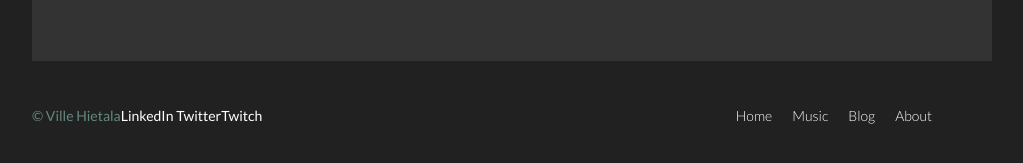
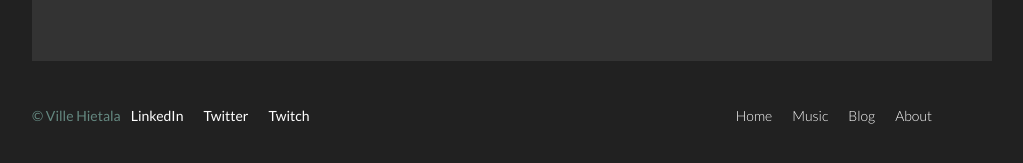
Before and after one commit to tenebrae101/tenebrae101.github.io, a Jekyll site: the page built from index.html, in a window 1280 px wide. Shown: the part 537-700 px from the top of the page, without its empty margins (158-1181 px from the left). Built offline with Jekyll 4.4.1, drawn with Linux system fonts in a browser that asks for light colours.

Commit message:
Add files via upload

```diff
--- a/_layouts/default.html
+++ b/_layouts/default.html
@@ -44,7 +44,14 @@
 
     <footer class="primary-footer container group">
 
-      <small>&copy; Ville Hietala<a href="https://www.linkedin.com/in/villehietala/">LinkedIn</a>  <a href="https://twitter.com/Tenebrae101">Twitter</a><a href="twitch.tv/tenebrae101/">Twitch</a></small>
+      <small>&copy; Ville Hietala
+        <nav class="links">
+          <ul>
+          <li><a href="https://www.linkedin.com/in/villehietala/">LinkedIn</a></li><!--
+          --><li><a href="https://twitter.com/Tenebrae101">Twitter</a></li><!--
+          --><li><a href="twitch.tv/tenebrae101/">Twitch</a></li>
+        </ul>
+      </small>
 
       <nav class="nav">
         <ul>
--- a/assets/stylesheets/main.css
+++ b/assets/stylesheets/main.css
@@ -318,6 +318,36 @@ p a {
 .nav li:last-child {
   margin-right: 0;
 }
+.links {
+  text-align: right;
+}
+.links li {
+  display: inline-block;
+  margin: 0 10px;
+  vertical-align: top;
+}
+.links li:last-child {
+  margin-right: 0;
+}
+
+
+/*
+  ========================================
+  Links
+  ========================================
+*/
+
+.links {
+  text-align: left;
+}
+.links li {
+  display: inline-block;
+  margin: 0 10px;
+  vertical-align: top;
+}
+.links li:last-child {
+  margin-right: 0;
+}
 
 /*
   ========================================
@@ -325,19 +355,6 @@ p a {
   ========================================
 */
 
-.hero {
-  color: #fff;
-  line-height: 44px;
-  padding: 22px 80px 66px 80px;
-  text-align: center;
-}
-.hero h2 {
-  font-size: 36px;
-}
-.hero p {
-  font-size: 24px;
-  font-weight: 100;
-}
 .teaser a:hover h3 {
   color: #a9b2b9;
 }
--- a/music/index.html
+++ b/music/index.html
@@ -6,7 +6,7 @@ title: Music by Tenebrae
   <h1>{{ page.title }}</h1>
 	<ul class="posts">
 
-	  {% for post in site.posts %}
-	    <li><span>{{ post.date | date_to_string }}</span> » <a href="{{ post.url }}" title="{{ post.title }}">{{ post.title }}</a></li>
+	  {% for song in site.songs %}
+	    <li><span>{{ song.date | date_to_string }}</span> » <a href="{{ song.url }}" title="{{ song.title }}">{{ song.title }}</a></li>
 	  {% endfor %}
 	</ul>
```
